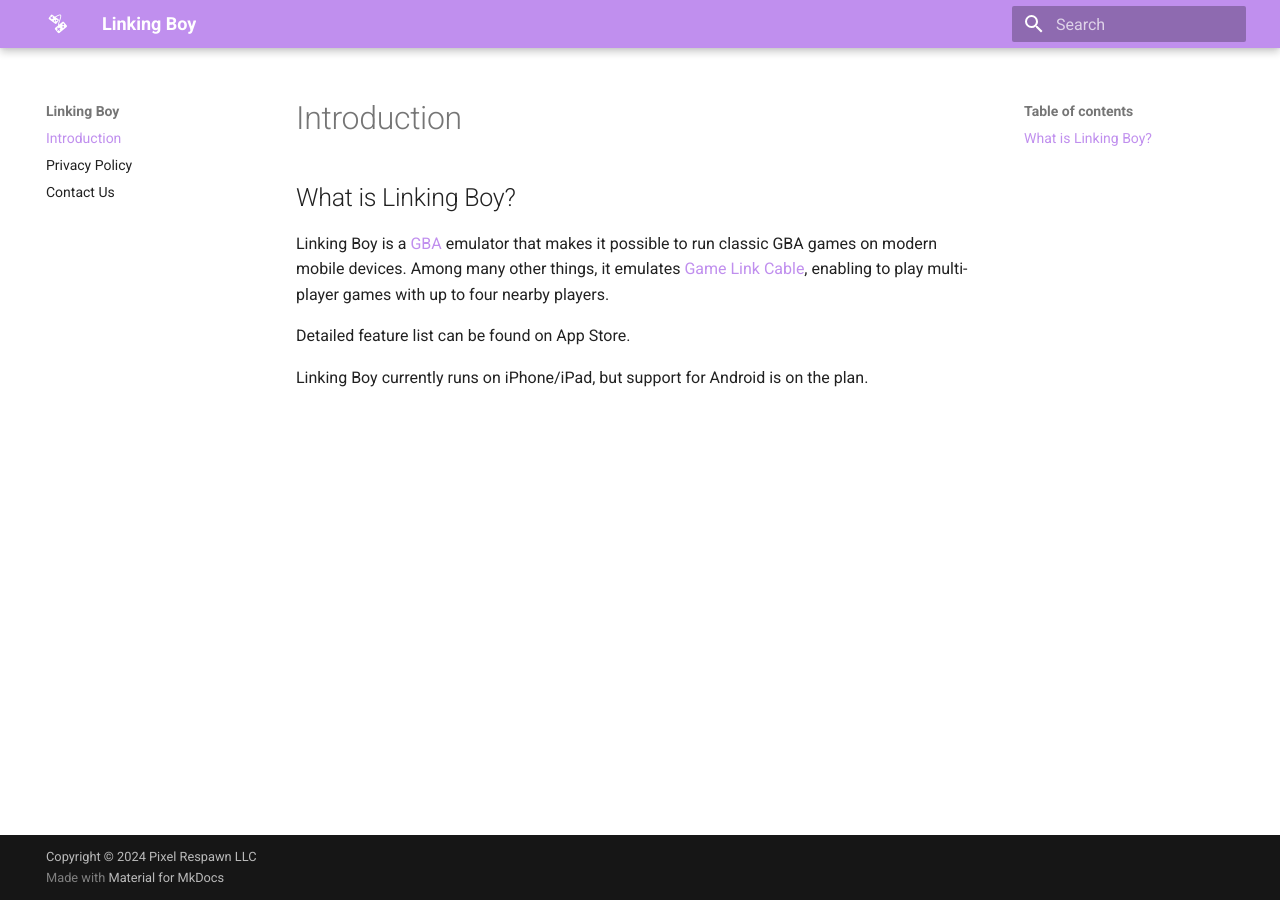
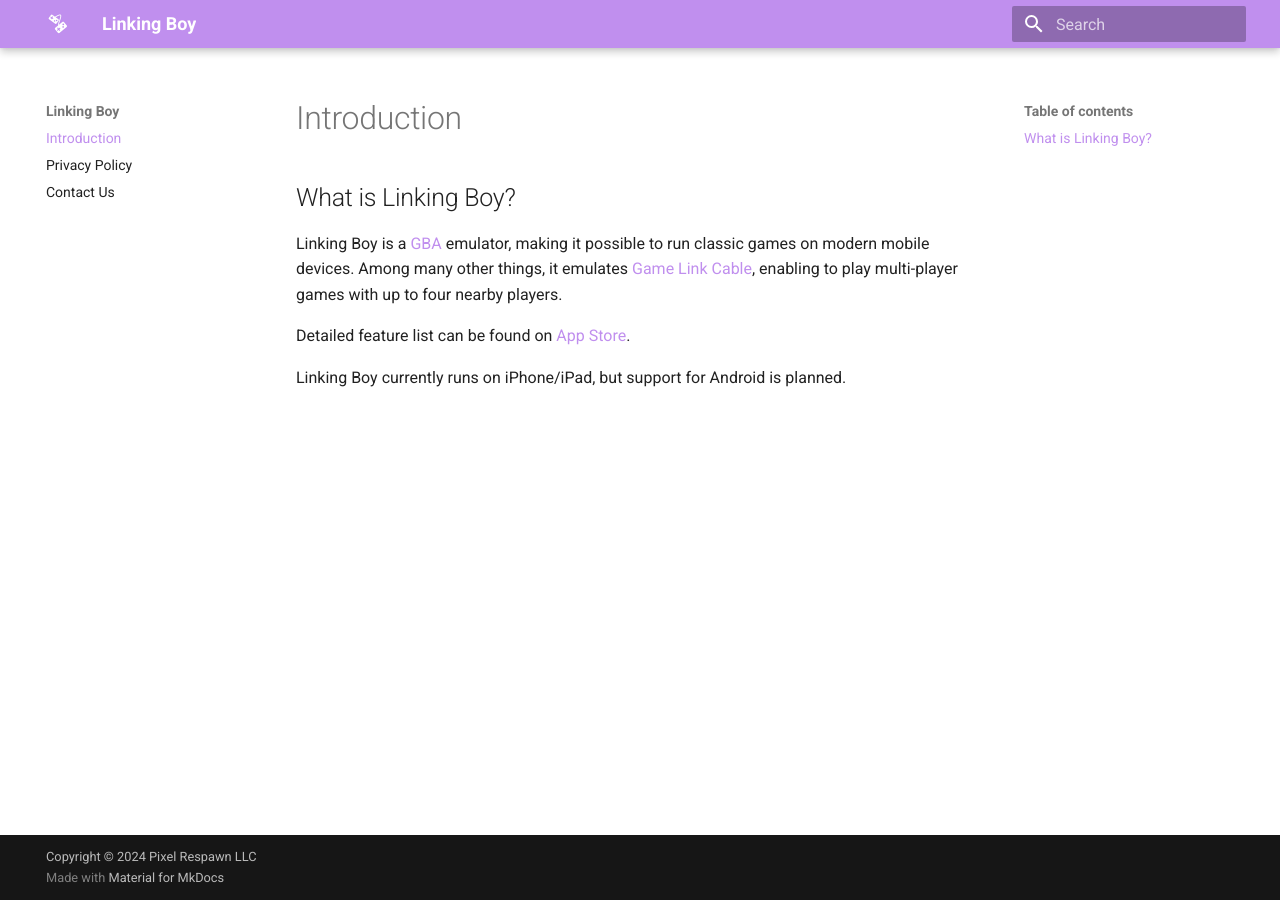
Before and after one commit to pixelrespawn/pixelrespawn.github.io, an MkDocs documentation site: the page built from docs/index.md, in a window 1280 px wide. Built offline with MkDocs 1.6.1 and Material for MkDocs 9.7.7, drawn with Linux system fonts in a browser that asks for light colours.

Commit message:
Add link to the app store

```diff
--- a/docs/index.md
+++ b/docs/index.md
@@ -2,8 +2,8 @@
 
 ## What is Linking Boy?
 
-Linking Boy is a [GBA](https://en.wikipedia.org/wiki/Game_Boy_Advance) emulator that makes it possible to run classic GBA games on modern mobile devices. Among many other things, it emulates [Game Link Cable](https://en.wikipedia.org/wiki/Game_Link_Cable), enabling to play multi-player games with up to four nearby players.
+Linking Boy is a [GBA](https://en.wikipedia.org/wiki/Game_Boy_Advance) emulator, making it possible to run classic games on modern mobile devices. Among many other things, it emulates [Game Link Cable](https://en.wikipedia.org/wiki/Game_Link_Cable), enabling to play multi-player games with up to four nearby players.
 
-Detailed feature list can be found on App Store.
+Detailed feature list can be found on [App Store](https://apps.apple.com/us/app/linking-boy/id6695762604).
 
-Linking Boy currently runs on iPhone/iPad, but support for Android is on the plan.
+Linking Boy currently runs on iPhone/iPad, but support for Android is planned.
```
